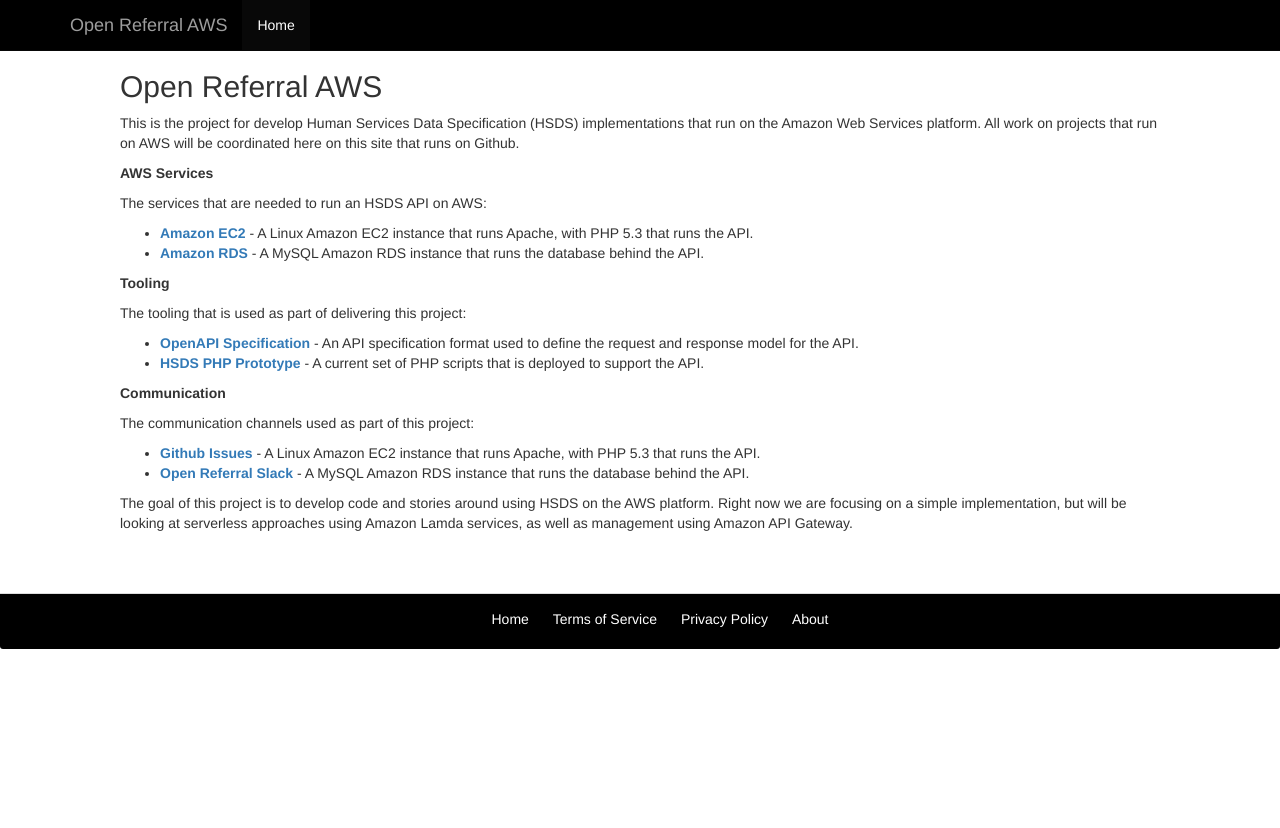
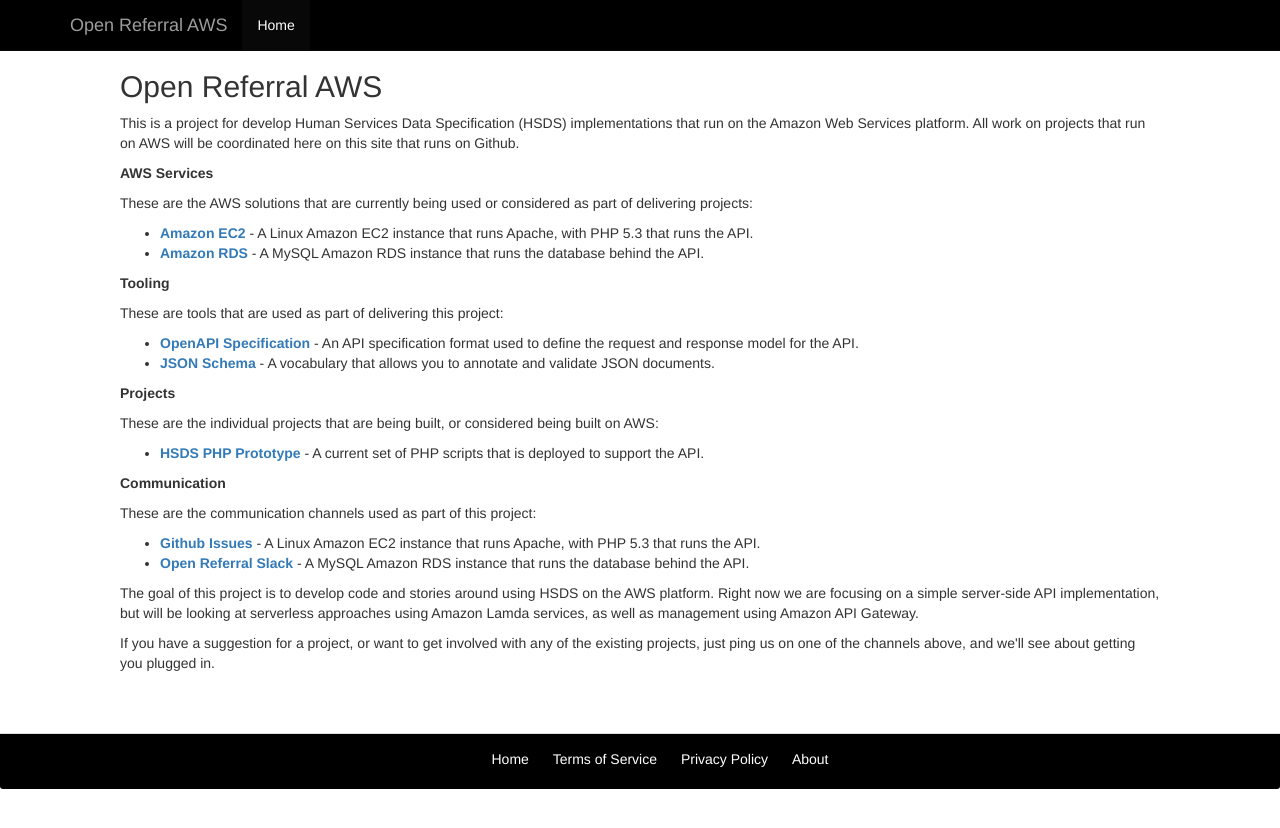
Before and after one commit to adopta-agency/open-referral-aws, a Jekyll site: the page built from index.html, in a window 1280 px wide. Shown: the top 828 px of the page. Built offline with Jekyll 4.4.1, drawn with Linux system fonts in a browser that asks for light colours; nearby versions of some CDN libraries; library files that are not in the unit come from our copies.

Commit message:
update text

```diff
--- a/index.html
+++ b/index.html
@@ -3,23 +3,29 @@
 title: 'Open Referral AWS'
 ---
 
-<p>This is the project for develop Human Services Data Specification (HSDS) implementations that run on the Amazon Web Services platform. All work on projects that run on AWS will be coordinated here on this site that runs on Github.</p>
+<p>This is a project for develop Human Services Data Specification (HSDS) implementations that run on the Amazon Web Services platform. All work on projects that run on AWS will be coordinated here on this site that runs on Github.</p>
 <p><strong>AWS Services</strong></p>
-<p>The services that are needed to run an HSDS API on AWS:</p>
+<p>These are the AWS solutions that are currently being used or considered as part of delivering projects:</p>
 <ul>
-  <li><a href="https://aws.amazon.com/ec2/"><strong>Amazon EC2</strong></a> - A Linux Amazon EC2 instance that runs Apache, with PHP 5.3 that runs the API.</li>
-  <li><a href="https://aws.amazon.com/rds/"><strong>Amazon RDS</strong></a> - A MySQL Amazon RDS instance that runs the database behind the API.</li>
+  <li><a href="https://aws.amazon.com/ec2/" target="_blank"><strong>Amazon EC2</strong></a> - A Linux Amazon EC2 instance that runs Apache, with PHP 5.3 that runs the API.</li>
+  <li><a href="https://aws.amazon.com/rds/" target="_blank"><strong>Amazon RDS</strong></a> - A MySQL Amazon RDS instance that runs the database behind the API.</li>
 </ul>
 <p><strong>Tooling</strong></p>
-<p>The tooling that is used as part of delivering this project:</p>
+<p>These are tools that are used as part of delivering this project:</p>
 <ul>
-  <li><a href="https://www.openapis.org/"><strong>OpenAPI Specification</strong></a> - An API specification format used to define the request and response model for the API.</li>
+  <li><a href="https://www.openapis.org/" target="_blank"><strong>OpenAPI Specification</strong></a> - An API specification format used to define the request and response model for the API.</li>
+  <li><a href="http://json-schema.org/" target="_blank"><strong>JSON Schema</strong></a> - A vocabulary that allows you to annotate and validate JSON documents.</li>
+</ul>
+<p><strong>Projects</strong></p>
+<p>These are the individual projects that are being built, or considered being built on AWS:</p>
+<ul>
   <li><a href="https://github.com/adopta-agency/open-referral-api"><strong>HSDS PHP Prototype</strong></a> - A current set of PHP scripts that is deployed to support the API.</li>
 </ul>
 <p><strong>Communication</strong></p>
-<p>The communication channels used as part of this project:</p>
+<p>These are the communication channels used as part of this project:</p>
 <ul>
   <li><strong><a href="https://github.com/adopta-agency/open-referral-aws/issues">Github Issues</strong></a> - A Linux Amazon EC2 instance that runs Apache, with PHP 5.3 that runs the API.</li>
   <li><a href="https://openreferral.slack.com/"><strong>Open Referral Slack</strong></a> - A MySQL Amazon RDS instance that runs the database behind the API.</li>
 </ul>
-<p>The goal of this project is to develop code and stories around using HSDS on the AWS platform. Right now we are focusing on a simple implementation, but will be looking at serverless approaches using Amazon Lamda services, as well as management using Amazon API Gateway.</p>
+<p>The goal of this project is to develop code and stories around using HSDS on the AWS platform. Right now we are focusing on a simple server-side API implementation, but will be looking at serverless approaches using Amazon Lamda services, as well as management using Amazon API Gateway.</p>
+<p>If you have a suggestion for a project, or want to get involved with any of the existing projects, just ping us on one of the channels above, and we'll see about getting you plugged in.
```
